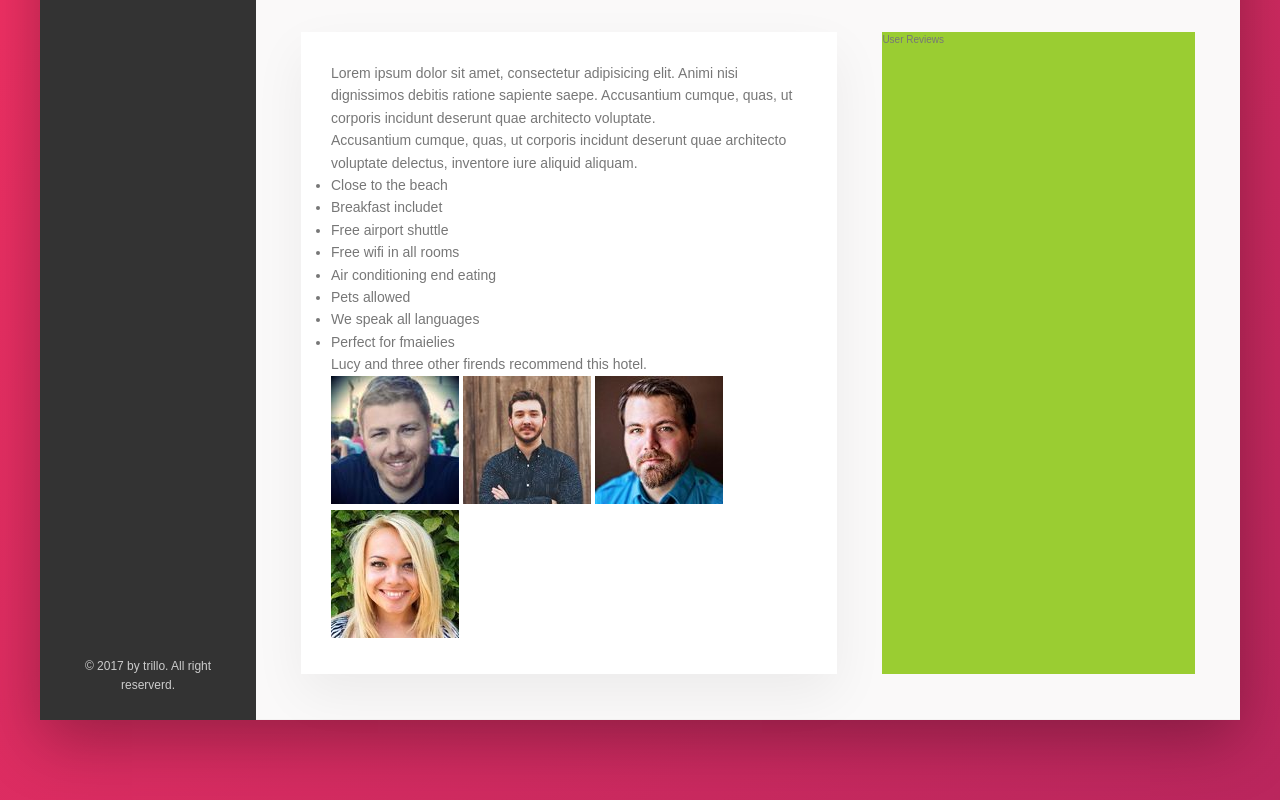
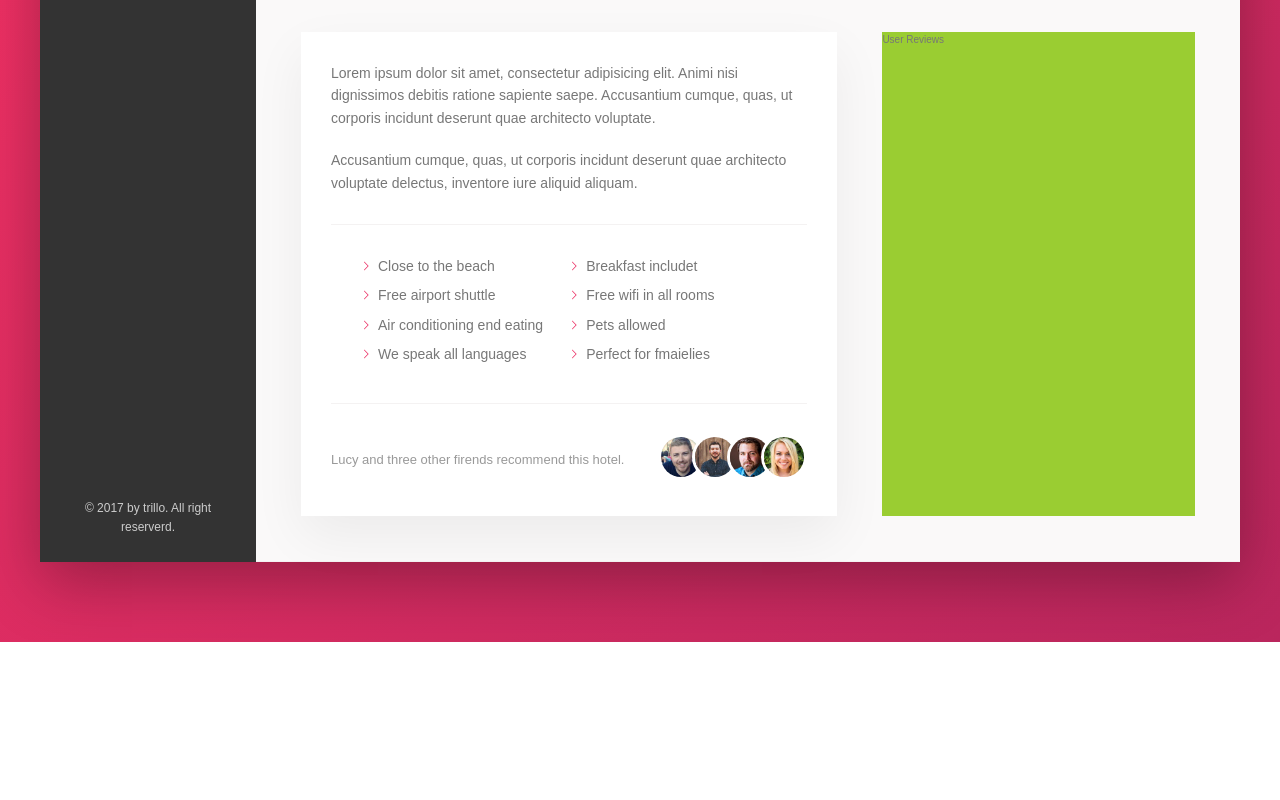
Before and after one commit to arnameti/trello-flexbox, a website: page index.html in a window 1280 px wide. Shown: the part 615-1415 px from the top of the page. After the commit the page ends 1257 px from the top, so only its background shows below. Drawn offline with nearby package versions, Linux system fonts and the light colour scheme; files that its build step writes are made by us from their sources.

Commit message:
building description II

```diff
--- a/app/scss/layout/_description.scss
+++ b/app/scss/layout/_description.scss
@@ -1,3 +1,69 @@
 .description {
   font-size: 1.4rem;
 }
+
+.paragraph:not(:last-of-type) {
+  margin-bottom: 2rem;
+}
+
+.list {
+  list-style: none;
+  margin: 3rem 0;
+  padding: 3rem;
+  border-top: var(--line);
+  border-bottom: var(--line);
+
+  display: flex;
+  flex-wrap: wrap;
+
+  &__item {
+    flex: 0 0 50%;
+    margin-bottom: 0.7rem;
+  }
+
+  &__item:before {
+    content: "";
+    display: inline-block;
+    height: 1rem;
+    width: 1rem;
+    margin-right: 0.7rem;
+
+    // Older browsers
+    // background-image: url(../img/chevron-thin-right.svg);
+    // background-size: cover;
+
+    //Newer browsers - mask
+    background-color: var(--color-primary);
+    -webkit-mask-image: url(../../img/chevron-thin-right.svg);
+    -webkit-mask-size: cover;
+    mask-image: url(../../img/chevron-thin-right.svg);
+    mask-size: cover;
+  }
+}
+
+.recommend {
+  font-size: 1.3rem;
+  color: var(--color-grey-dark-3);
+
+  display: flex;
+  align-items: center;
+  justify-content: space-between;
+
+  &__count {
+  }
+
+  &__friends {
+  }
+
+  &__photo {
+    box-sizing: content-box;
+    height: 4rem;
+    width: 4rem;
+    border-radius: 50%;
+    border: 3px solid white;
+
+    &:not(:last-child) {
+      margin-right: -1.5rem;
+    }
+  }
+}
```
